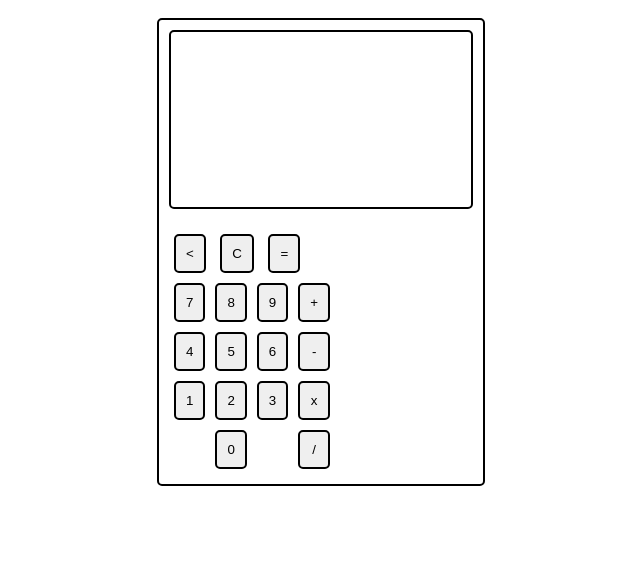
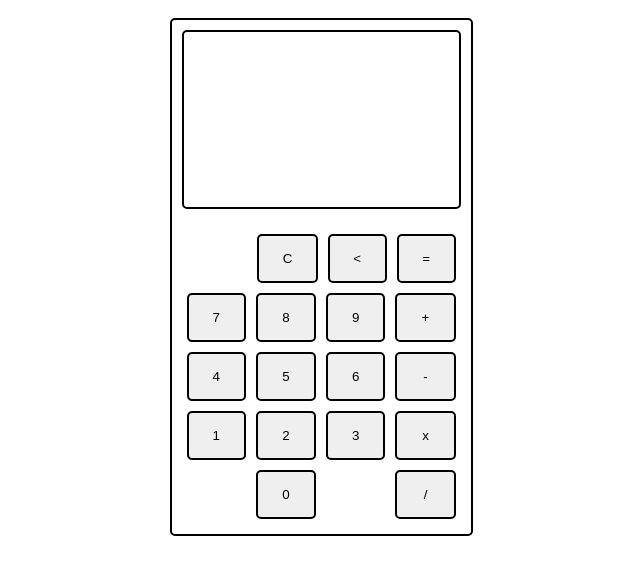
Before and after one commit to phANTom2303/calculator, a plain HTML site: page index.html in a window 1280 px wide. Shown: the whole page, without its empty margins (319-959 px from the left). Drawn offline with Linux system fonts and the light colour scheme.

Commit message:
Finalized the layout and sizing of the Calculator

```diff
--- a/app.js
+++ b/app.js
@@ -162,3 +162,5 @@ let operatorPressed = null;
 let num1Entered = false;
 let num2Entered = false;
 clearScreen();
+
+document.querySelector("#backspace").textContent = "<";
--- a/index.html
+++ b/index.html
@@ -13,40 +13,47 @@
         <div class="calculator">
 
             <div class="screen-grid">
-                <div class="old-expression"></div>
-                <div class="screen"></div>
-                <div class="dialog-box"></div>
+                <div>
+                    <div class="old-expression"> Prev Box</div>
+                </div>
+                <div>
+                    <div class="screen"> Current Box</div>
+                </div>
+                <div>
+                    <div class="dialog-box"> Note Box</div>
+                </div>
             </div>
 
             <div class="controls">
 
                 <div class="top-row">
-                    <button id="backspace"><</button>
-                    <button id="clear">C</button>
-                    <button id="equals"> = </button>
+                    <button class="spacer">C</button>
+                    <button id="clear" class="realButton">C</button>
+                    <button id="backspace" class="realButton"></button>
+                    <button id="equals" class="realButton"> = </button>
                 </div>
 
                 <div class="math-buttons">
                     <div class="numpad">
-                        <button id="num1" class="numButton">7</button>
-                        <button id="num1" class="numButton">8</button>
-                        <button id="num1" class="numButton">9</button>
-                        <button id="num1" class="numButton">4</button>
-                        <button id="num1" class="numButton">5</button>
-                        <button id="num1" class="numButton">6</button>
-                        <button id="num1" class="numButton">1</button>
-                        <button id="num1" class="numButton">2</button>
-                        <button id="num1" class="numButton">3</button>
+                        <button id="num1" class="numButton realButton">7</button>
+                        <button id="num1" class="numButton realButton">8</button>
+                        <button id="num1" class="numButton realButton">9</button>
+                        <button id="num1" class="numButton realButton">4</button>
+                        <button id="num1" class="numButton realButton">5</button>
+                        <button id="num1" class="numButton realButton">6</button>
+                        <button id="num1" class="numButton realButton">1</button>
+                        <button id="num1" class="numButton realButton">2</button>
+                        <button id="num1" class="numButton realButton">3</button>
                         <button id="num1" class="numButton spacer">.</button>
-                        <button id="num1" class="numButton">0</button>
+                        <button id="num1" class="numButton realButton">0</button>
                         <button id="num1" class="numButton spacer">.</button>
                     </div>
 
                     <div class="operators">
-                        <button class="opButton" id="add">+</button>
-                        <button class="opButton" id="subtract">-</button>
-                        <button class="opButton" id="multiply">x</button>
-                        <button class="opButton" id="divide">/</button>
+                        <button class="opButton realButton" id="add">+</button>
+                        <button class="opButton realButton" id="subtract">-</button>
+                        <button class="opButton realButton" id="multiply">x</button>
+                        <button class="opButton realButton" id="divide">/</button>
                     </div>
                 </div>
             </div>
--- a/styles.css
+++ b/styles.css
@@ -14,11 +14,28 @@
 }
 
 .screen-grid {
-    width: 300px;
+    width: 275px;
     height: 175px;
     border: 2px solid black;
     border-radius: 5px;
     margin: 10px;
+
+    display: flex;
+    flex-direction: column;
+    justify-content: space-between;
+}
+
+
+.screen-grid * {
+    flex-grow: 1;
+    display: flex;
+    align-items: center;
+    justify-content: right;
+
+}
+
+.screen-grid * * {
+    padding-right: 20px;
 }
 
 .controls {
@@ -27,22 +44,32 @@
     margin: 10px;
 }
 
+.top-row {
+    display: flex;
+}
+
+.top-row * {
+    flex-grow: 1;
+}
+
 .math-buttons {
     display: flex;
 }
 
 .numpad {
+    flex-grow: 3;
     display: grid;
     grid-template-columns: auto auto auto;
 }
 
 .operators {
+    flex-grow: 1;
     display: flex;
     flex-direction: column;
 }
 
 button {
-    padding: 10px;
+    padding: 15px 10px;
     border: 2px solid black;
     margin: 5px;
     border-radius: 5px;
@@ -52,6 +79,6 @@ button {
     opacity: 0;
 }
 
-button:hover{
+.realButton:hover {
     opacity: 60%;
 }
```
